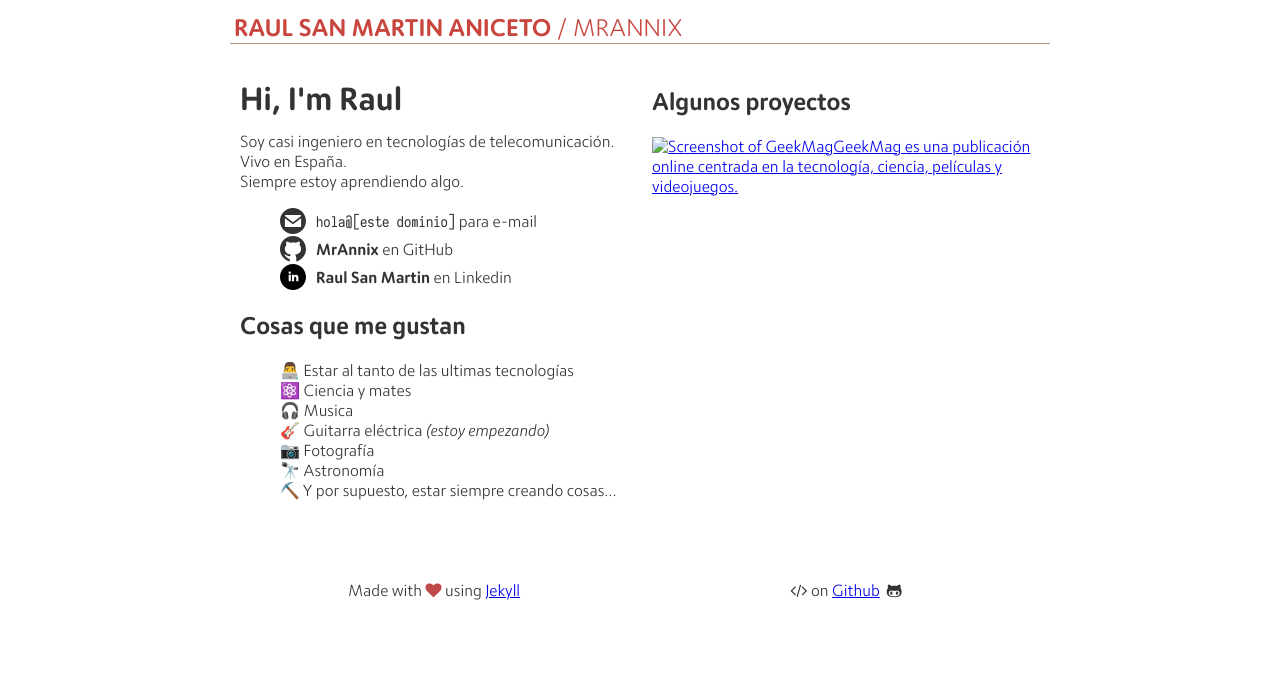
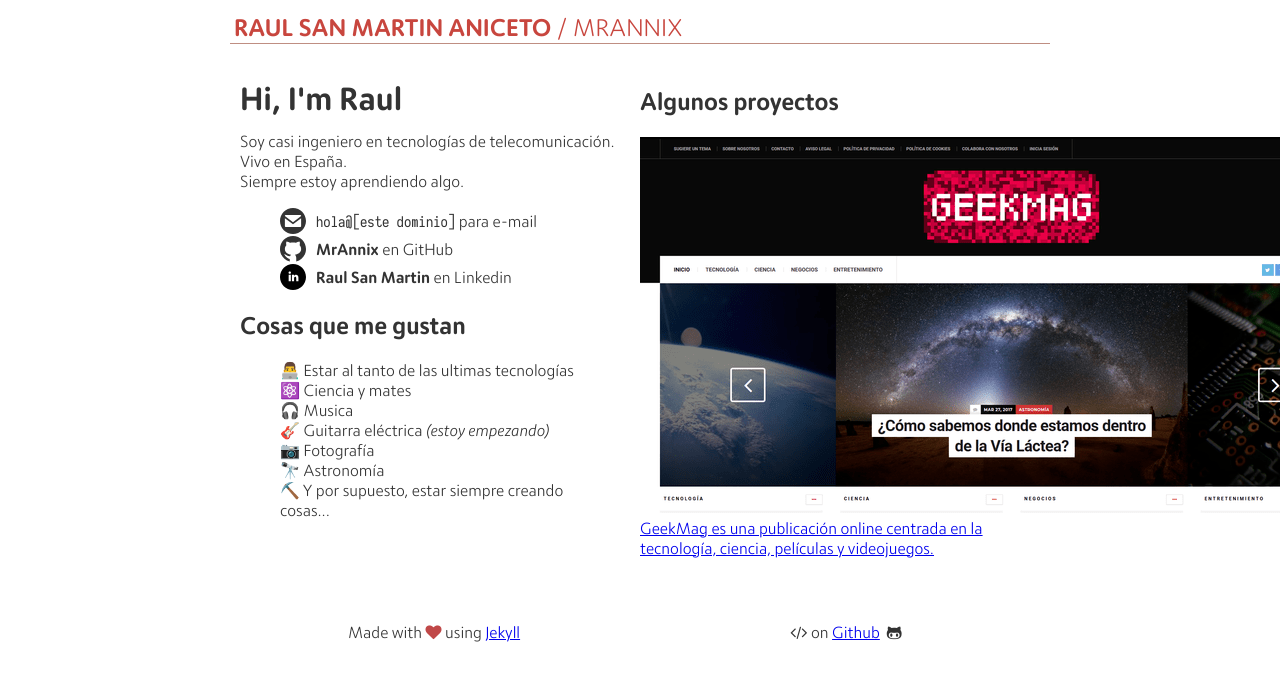
Before and after one commit to MrAnnix/MrAnnix.github.io, a Jekyll site: the page built from index.html, in a window 1280 px wide. Shown: the top 681 px of the page. Built offline with Jekyll 4.4.1, drawn with Linux system fonts in a browser that asks for light colours; the list of posts is cut into pages by our own code.

Commit message:
Added Photo

```diff
--- a/index.html
+++ b/index.html
@@ -56,7 +56,7 @@
                 <h2>Algunos proyectos</h2>
                 <a href=https://www.geekmag.es/ class=project-link>
                     <div class=project-borders>
-                        <img src=static/GeekMag.png alt="Screenshot of GeekMag" class=screenshot>GeekMag es una publicación online centrada en la tecnología, ciencia, películas y videojuegos.
+                        <img src=/assets/images/GeekMag.png alt="Screenshot of GeekMag" class=screenshot>GeekMag es una publicación online centrada en la tecnología, ciencia, películas y videojuegos.
                     </div>
                 </a>
             </div>
```
Also changed, not shown: assets/images/GeekMag.png (added).
